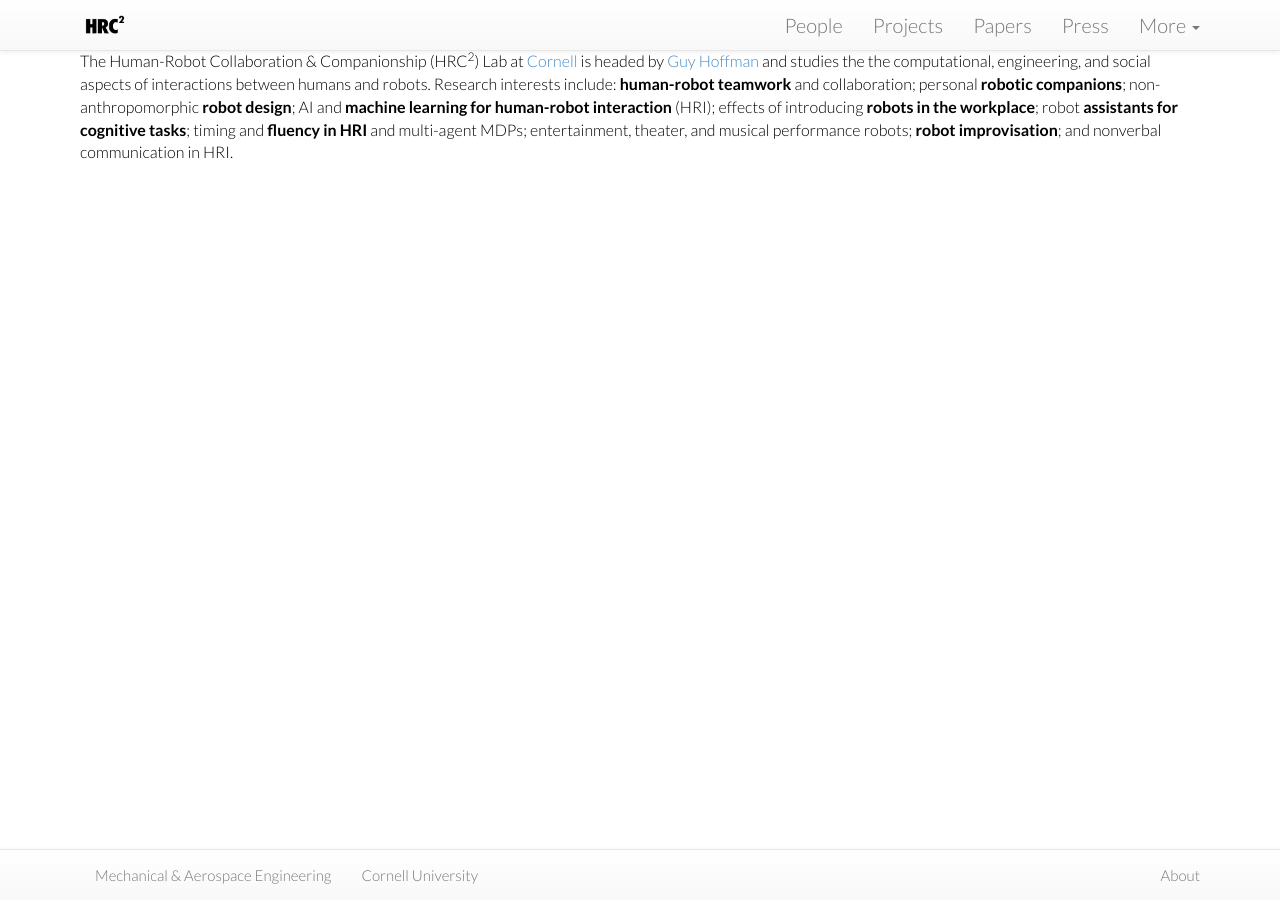
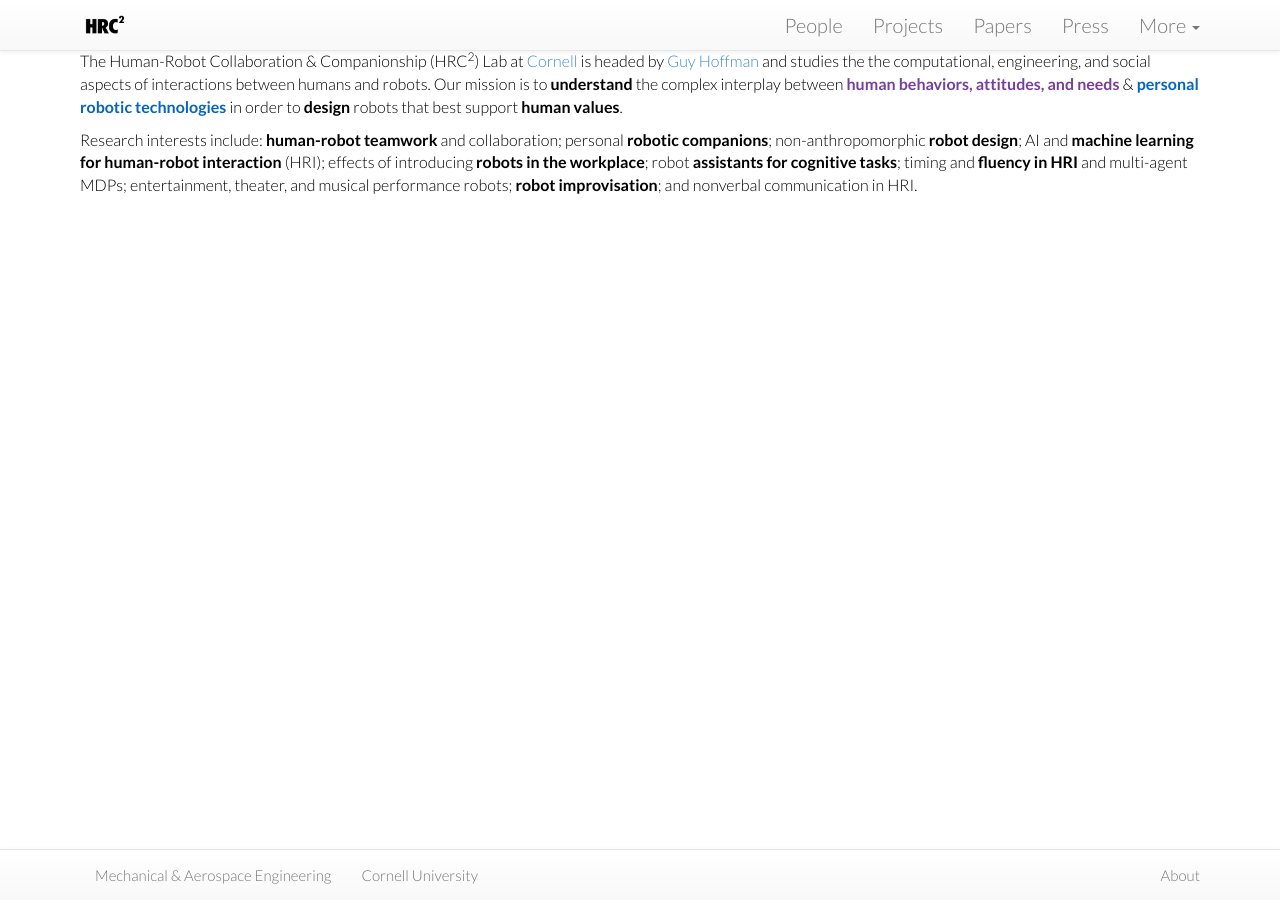
Before and after one commit to hrc2/hrc2.github.io, a Jekyll site: the page built from misc/_posts/2018-03-26-home.md, in a window 1280 px wide. Built offline with Jekyll 4.4.1, drawn with Linux system fonts in a browser that asks for light colours; nearby versions of some CDN libraries; some web fonts are replaced.

Commit message:
added mission to home page

```diff
--- a/misc/_posts/2018-03-26-home.md
+++ b/misc/_posts/2018-03-26-home.md
@@ -6,4 +6,6 @@ categories:
 homepage: true
 ---
 The Human-Robot Collaboration &amp; Companionship (HRC<sup>2</sup>) Lab at [Cornell](http://cornell.edu) is headed by [Guy Hoffman](http://guyhoffman.com) and studies the the computational, engineering, and social aspects of interactions between humans and robots.
+Our mission is to **understand** the complex interplay between **<span style="color:#773F9B">human behaviors, attitudes, and needs</span>** &amp; **<span style="color:#0365C0">personal robotic technologies</span>** in order to **design** robots that best support **human values**.
+
 Research interests include: **human-robot teamwork** and collaboration; personal **robotic companions**; non-anthropomorphic **robot design**; AI and **machine learning for human-robot interaction** (HRI); effects of introducing **robots in the workplace**; robot **assistants for cognitive tasks**; timing and **fluency in HRI** and multi-agent MDPs; entertainment, theater, and musical performance robots; **robot improvisation**; and nonverbal communication in HRI.
```
